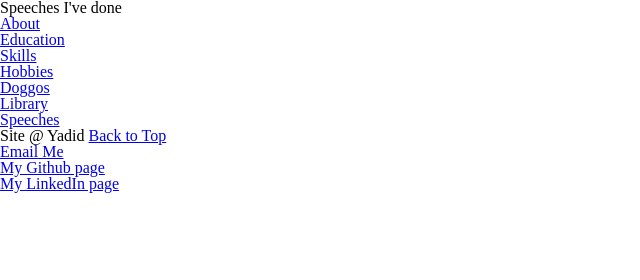
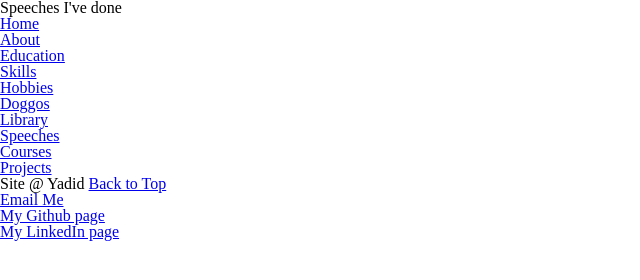
Before and after one commit to yadid7890/Project-Three-COM330-YGH, a plain HTML site: page speeches/index.html in a window 1280 px wide. Shown: the whole page, without its empty margins (0-640 px from the left). Drawn offline with Linux system fonts and the light colour scheme; files that its build step writes are made by us from their sources; a web font is replaced by a local one.

Commit message:
Adjust nav links in all index pages; add two new directories to project; update the two new pages.

```diff
--- a/speeches/index.html
+++ b/speeches/index.html
@@ -14,17 +14,20 @@
   </header>
   <main>
     <!--Navigation bar-->
-      <nav id="main-nav">
-        <ul id="navigation"> <!--work around this ul-->
-        <li><a href="about/index.html">About</a></li>
-        <li><a href="education/index.html">Education</a></li>
-        <li><a href="skills/index.html">Skills</a></li>
-        <li><a href="hobbies/index.html">Hobbies</a></li>
-        <li><a href="dogs/index.html">Doggos</a></li>
-        <li><a href="library/index.html">Library</a></li>
-        <li><a href="speeches/index.html">Speeches</a></li>
-        </ul>
-      </nav>
+    <nav id="main-nav">
+      <ul id="navigation"> <!--work around this ul-->
+      <li><a href="..">Home</a></li>
+      <li><a href="../about/index.html">About</a></li>
+      <li><a href="../education/index.html">Education</a></li>
+      <li><a href="../skills/index.html">Skills</a></li>
+      <li><a href="../hobbies/index.html">Hobbies</a></li>
+      <li><a href="../dogs/index.html">Doggos</a></li>
+      <li><a href="../library/index.html">Library</a></li>
+      <li><a href="index.html">Speeches</a></li>
+      <li><a href="../courses/index.html">Courses</a></li>
+      <li><a href="../projects/index.html">Projects</a></li>
+      </ul>
+    </nav>
   </main>
   <footer id="footer">
     <!--footer sections; add links to linkedin, emai, github, instagram, tumblr-->
```
Also changed, not shown: about/index.html (+10 -7 lines), courses/index.html (added, +46 -0 lines), dogs/index.html (+14 -11 lines), education/index.html (+14 -11 lines), index.html (+3 -0 lines), library/index.html (+14 -11 lines), skills/index.html (+14 -11 lines).
